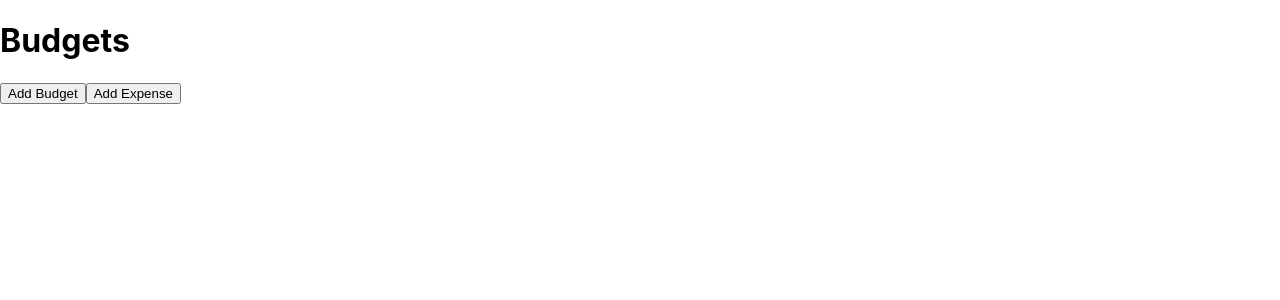
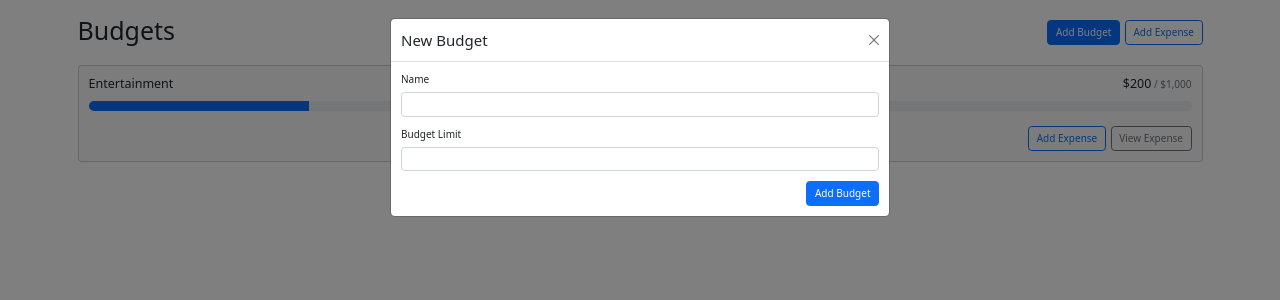
Before and after one commit to jhon-asay/penny-saver, a React (Create React App) app: page / in a window 1280 px wide. Shown: the top 300 px of the page. Built offline with nearby package versions, Linux system fonts and the light colour scheme.

Commit message:
create budget card, budgets.context, and local storage

```diff
--- a/src/App.js
+++ b/src/App.js
@@ -1,15 +1,35 @@
+import { useState } from "react";
 import { Button, Stack, Container } from "react-bootstrap";
-// import Container from 'react-bootstrap';
+import AddBudgetModal from "./components/add-budget-modal/add-budget-modal.component";
+import BudgetCard from "./components/butget-card/budget-card.component";
 
 function App() {
+  const [showAddBudgetModal, setShowAddBudgetModal] = useState(false);
+
   return (
-    <Container>
-      <Stack direction="horizontal" gap="2" className="mb-4">
-        <h1 className="me-auto">Budgets</h1>
-        <Button variant="primary">Add Budget</Button>
-        <Button variant="outline-primary">Add Expense</Button>
-      </Stack>
-    </Container>
+    <>
+      <Container className="my-4">
+        <Stack direction="horizontal" gap="2" className="mb-4">
+          <h1 className="me-auto">Budgets</h1>
+          <Button variant="primary" onClick={() => setShowAddBudgetModal(true)}>
+            Add Budget
+          </Button>
+          <Button variant="outline-primary">Add Expense</Button>
+        </Stack>
+        <div className="cardContainer">
+          <BudgetCard
+            name="Entertainment"
+            gray
+            amount={200}
+            max={1000}
+          ></BudgetCard>
+        </div>
+      </Container>
+      <AddBudgetModal
+        show={showAddBudgetModal}
+        handleClose={() => setShowAddBudgetModal(false)}
+      />
+    </>
   );
 }
 
--- /dev/null
+++ b/src/components/add-budget-modal/add-budget-modal.component.jsx
@@ -0,0 +1,52 @@
+import { useRef } from "react";
+import { Button, Form, Modal } from "react-bootstrap";
+import { useBudgets } from "../../contexts/butgets.context";
+
+const AddBudgetModal = (show, handleClose) => {
+  const nameRef = useRef();
+  const maxRef = useRef();
+  const { addBudget } = useBudgets();
+
+  const handleSubmit = (e) => {
+    e.preventDefault();
+
+    addBudget({
+      name: nameRef.current.value,
+      max: parseFloat(maxRef.current.value),
+    });
+    handleClose();
+  };
+
+  return (
+    <Modal show={show} onHide={handleClose}>
+      <Form onSubmit={handleSubmit}>
+        <Modal.Header closeButton>
+          <Modal.Title>New Budget</Modal.Title>
+        </Modal.Header>
+        <Modal.Body>
+          <Form.Group className="mb-3" controlId="name">
+            <Form.Label>Name</Form.Label>
+            <Form.Control ref={nameRef} type="text" required />
+          </Form.Group>
+          <Form.Group className="mb-3" controlId="max">
+            <Form.Label>Budget Limit</Form.Label>
+            <Form.Control
+              ref={maxRef}
+              type="number"
+              min={0}
+              step={1}
+              required
+            />
+          </Form.Group>
+          <div className="d-flex justify-content-end">
+            <Button variant="primary" type="submit">
+              Add Budget
+            </Button>
+          </div>
+        </Modal.Body>
+      </Form>
+    </Modal>
+  );
+};
+
+export default AddBudgetModal;
--- /dev/null
+++ b/src/components/butget-card/budget-card.component.jsx
@@ -0,0 +1,43 @@
+import { Card, ProgressBar, Button, Stack } from "react-bootstrap";
+import { currencyFormatter } from "../../utils/utils";
+import { getProgressBarVariant } from "../progress-bar/progress-bar.component";
+
+const BudgetCard = ({ name, amount, max, gray }) => {
+  const expense = currencyFormatter.format(amount);
+  const limit = currencyFormatter.format(max);
+
+  const classNames = [];
+  if (amount > max) {
+    classNames.push("bg-danger", "bg-opacity-10");
+  } else if (gray) {
+    classNames.push("bg-light");
+  }
+
+  return (
+    <Card className={classNames.join(" ")}>
+      <Card.Body>
+        <Card.Title className="d-flex justify-content-between align-items-baseline fw-normal mb-3">
+          <div className="me-2">{name}</div>
+          <div className="d-flex align-items-baseline ">
+            {expense} <span className="text-muted fs-6 ms-1"> / {limit}</span>
+          </div>
+        </Card.Title>
+        <ProgressBar
+          className="rounded-pill"
+          variant={getProgressBarVariant(amount, max)}
+          min={0}
+          max={max}
+          now={amount}
+        />
+        <Stack direction="horizontal" gap="2" className="mt-4">
+          <Button variant="outline-primary" className="ms-auto">
+            Add Expense
+          </Button>
+          <Button variant="outline-secondary">View Expense</Button>
+        </Stack>
+      </Card.Body>
+    </Card>
+  );
+};
+
+export default BudgetCard;
--- /dev/null
+++ b/src/components/progress-bar/progress-bar.component.jsx
@@ -0,0 +1,7 @@
+export const getProgressBarVariant = (amount, max) => {
+  const ratio = amount / max;
+
+  if (ratio < 0.5) return "primary";
+  if (ratio < 0.75) return "warning";
+  return "danger";
+};
--- /dev/null
+++ b/src/contexts/butgets.context.jsx
@@ -0,0 +1,68 @@
+import { createContext, useContext } from "react";
+import { v4 as uuidV4 } from "uuid";
+import useLocalStorage from "../hooks/local-storage/local-storage.hooks";
+
+export const BudgetsContext = createContext({
+  budgets: [],
+  expenses: [],
+  getBudgetExpenses: () => {},
+  addExpense: () => {},
+  addBudget: () => {},
+  deleteExpense: () => {},
+  deleteBudget: () => {},
+});
+
+export const useBudgets = () => {
+  return useContext(BudgetsContext);
+};
+
+export const BudgetsProvider = ({ children }) => {
+  const [budgets, setBudgets] = useLocalStorage("budgets", []);
+  const [expenses, setExpenses] = useLocalStorage("expenses", []);
+
+  const getBudgetExpenses = (budgetId) => {
+    return expenses.filter((expense) => expense.budgetId === budgetId);
+  };
+
+  const addExpense = ({ description, amount, budgetId }) => {
+    setExpenses((prevExpenses) => {
+      return [...prevExpenses, { id: uuidV4(), description, amount, budgetId }];
+    });
+  };
+
+  const addBudget = ({ name, max }) => {
+    setBudgets((prevBudgets) => {
+      if (prevBudgets.find((budget) => budget.name === name)) {
+        return prevBudgets;
+      }
+      return [...prevBudgets, { id: uuidV4(), name, max }];
+    });
+  };
+
+  const deleteExpense = ({ id }) => {
+    setBudgets((prevBudgets) => {
+      return prevBudgets.filter((budget) => budget.id !== id);
+    });
+  };
+
+  const deleteBudget = ({ id }) => {
+    // TODO: Deal with expenses
+    setExpenses((prevExpenses) => {
+      return prevExpenses.filter((expense) => expense.id !== id);
+    });
+  };
+
+  const value = {
+    budgets,
+    expenses,
+    getBudgetExpenses,
+    addExpense,
+    addBudget,
+    deleteExpense,
+    deleteBudget,
+  };
+
+  return (
+    <BudgetsContext.Provider value={value}>{children}</BudgetsContext.Provider>
+  );
+};
--- /dev/null
+++ b/src/hooks/local-storage/local-storage.hooks.jsx
@@ -0,0 +1,23 @@
+import { useEffect, useState } from "react";
+
+const useLocalStorage = (key, defaultValue) => {
+  const [value, setValue] = useState(() => {
+    const jsonValue = localStorage.getItem(key);
+
+    if (jsonValue != null) return JSON.parse(jsonValue);
+
+    if (typeof defaultValue === "function") {
+      return defaultValue();
+    } else {
+      return defaultValue;
+    }
+  });
+
+  useEffect(() => {
+    localStorage.setItem(key, JSON.stringify(value));
+  }, [key, value]);
+
+  return [value, setValue];
+};
+
+export default useLocalStorage;
--- a/src/index.css
+++ b/src/index.css
@@ -1,13 +1,34 @@
+*,
+*::after,
+*::before {
+  margin: 0;
+  padding: 0;
+  box-sizing: inherit;
+}
+
+html {
+  font-size: 62.5%;
+  box-sizing: border-box;
+}
+
 body {
   margin: 0;
-  font-family: -apple-system, BlinkMacSystemFont, 'Segoe UI', 'Roboto', 'Oxygen',
-    'Ubuntu', 'Cantarell', 'Fira Sans', 'Droid Sans', 'Helvetica Neue',
+  font-family: -apple-system, BlinkMacSystemFont, "Segoe UI", "Roboto", "Oxygen",
+    "Ubuntu", "Cantarell", "Fira Sans", "Droid Sans", "Helvetica Neue",
     sans-serif;
   -webkit-font-smoothing: antialiased;
   -moz-osx-font-smoothing: grayscale;
+  font-size: 1.6rem;
 }
 
 code {
-  font-family: source-code-pro, Menlo, Monaco, Consolas, 'Courier New',
+  font-family: source-code-pro, Menlo, Monaco, Consolas, "Courier New",
     monospace;
 }
+
+.card-container {
+  display: grid;
+  grid-template-columns: repeat(auto-fill, minmax(30rem, 1fr));
+  gap: 1rem;
+  align-items: flex-start;
+}
--- a/src/index.js
+++ b/src/index.js
@@ -1,13 +1,19 @@
-import React from 'react';
-import ReactDOM from 'react-dom/client';
-import './index.css';
-import App from './App';
-import reportWebVitals from './reportWebVitals';
+import React from "react";
+import ReactDOM from "react-dom/client";
+import "./index.css";
+import "bootstrap/dist/css/bootstrap.min.css";
 
-const root = ReactDOM.createRoot(document.getElementById('root'));
+import { BudgetsProvider } from "./contexts/butgets.context";
+
+import App from "./App";
+import reportWebVitals from "./reportWebVitals";
+
+const root = ReactDOM.createRoot(document.getElementById("root"));
 root.render(
   <React.StrictMode>
-    <App />
+    <BudgetsProvider>
+      <App />
+    </BudgetsProvider>
   </React.StrictMode>
 );
 
--- /dev/null
+++ b/src/utils/utils.js
@@ -0,0 +1,6 @@
+export const currencyFormatter = new Intl.NumberFormat(undefined, {
+  currency: "usd",
+  style: "currency",
+  mininumFractionDigits: 0,
+  maximumFractionDigits: 0,
+});
```
